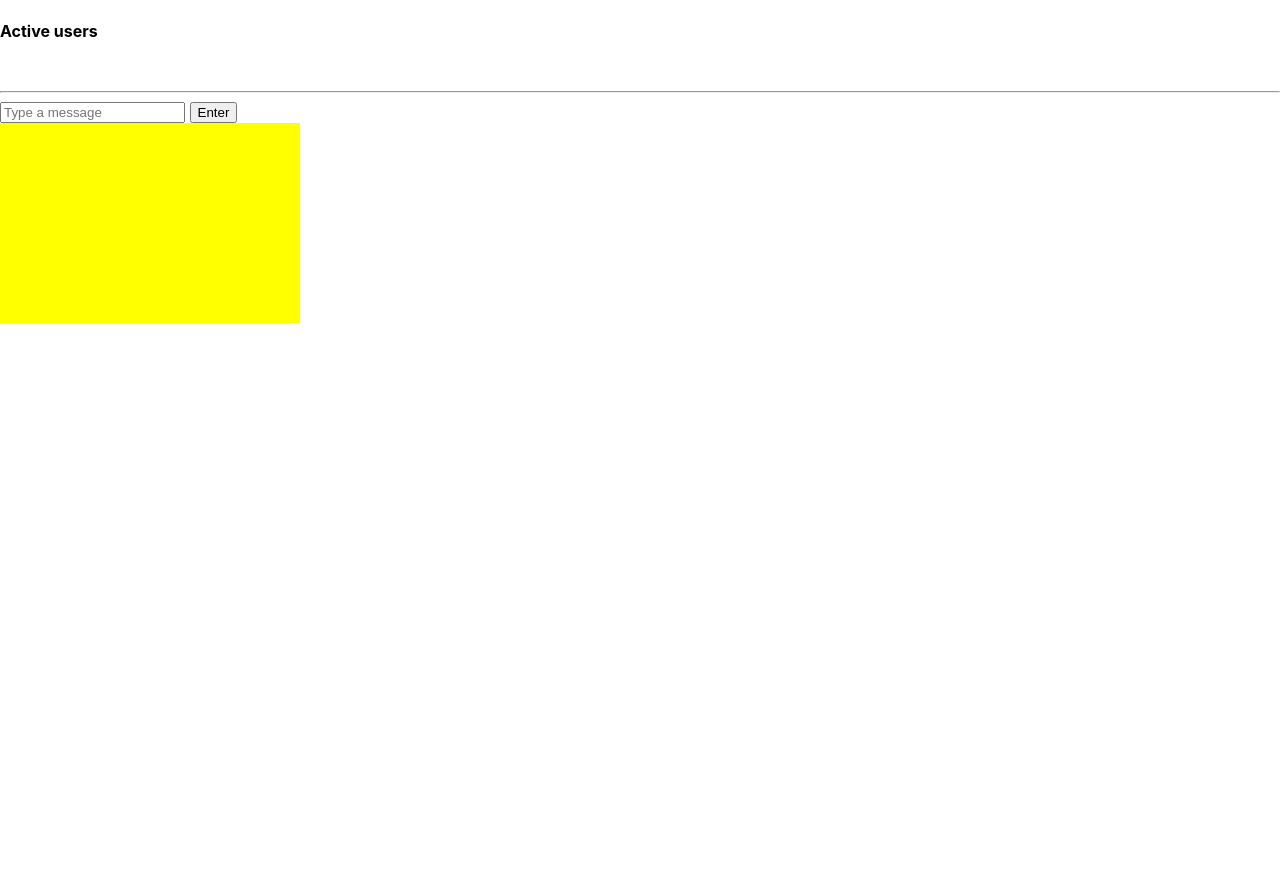
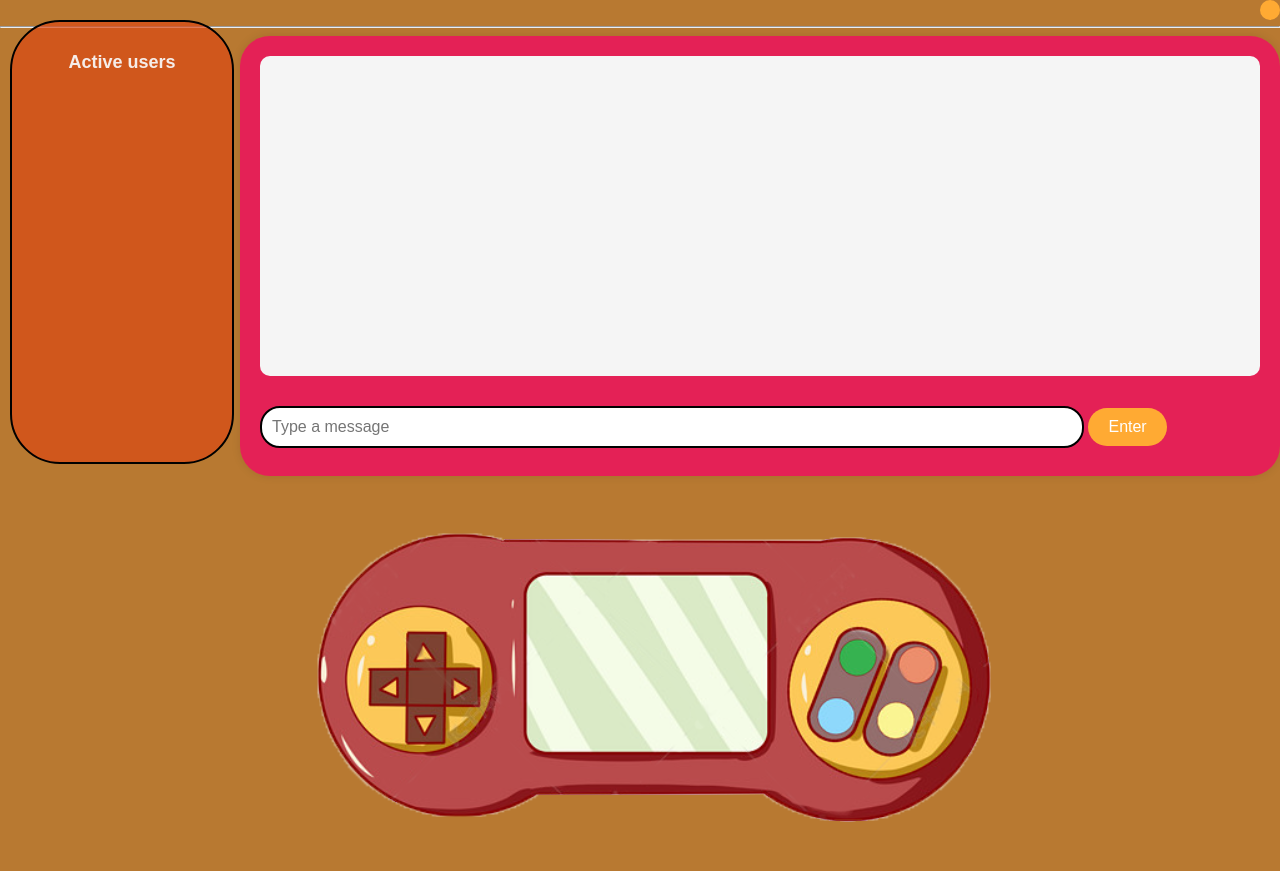
Before and after one commit to rz871256465/ca4, a website: page public/chat.html in a window 1280 px wide. Before the commit the page ends 800 px from the top, so only its background shows below. Drawn offline with nearby package versions, Linux system fonts and the light colour scheme; no server answers.

Commit message:
add chat style

```diff
--- a/public/chat.html
+++ b/public/chat.html
@@ -19,6 +19,7 @@
         <div class="messages__history"></div>
         <div class="fallback"></div>
         <div class="inbox__messages"></div>
+
         <form class="message_form">
     <input type="text" id="messageInput" class="message_form__input" name="message" placeholder="Type a message">
     <button class="message_form__button" type="submit">Enter</button>
@@ -26,6 +27,7 @@
 
     </div>
     <div class="typing-indicator"></div>
+    <div class="gameimg"><img src="/img/game.png" alt="img"></div>
     <script src="/socket.io/socket.io.js"></script>
     <script src="/js/client.js"></script>
 </body>
--- a/public/css/chat.css
+++ b/public/css/chat.css
@@ -1,15 +1,120 @@
-body { margin: 0; padding-bottom: 3rem; font-family: -apple-system, BlinkMacSystemFont, "Segoe UI", Roboto, Helvetica, Arial, sans-serif; }
-#form { background: rgba(0, 0, 0, 0.15); padding: 0.25rem; position: fixed; bottom: 0; left: 0; right: 0; display: flex; height: 3rem; box-sizing: border-box; backdrop-filter: blur(10px); }
-#input { border: none; padding: 0 1rem; flex-grow: 1; border-radius: 2rem; margin: 0.25rem; }
-#input:focus { outline: none; }
-#form > button { background: #333; border: none; padding: 0 1rem; margin: 0.25rem; border-radius: 3px; outline: none; color: #fff; }
-#messages { list-style-type: none; margin: 0; padding: 0; }
-#messages > li { padding: 0.5rem 1rem; }
-#messages > li:nth-child(odd) { background: #efefef; }
+/* Reset some default styles */
+body, html {
+    margin: 0;
+    padding: 0;
+    font-family: Arial, sans-serif;
+    background-color: #b87931; /* 白色背景 */
+}
 
 
+/* Style the sidenav */
+.sidenav {
+    border: 2px solid black; /* 添加2px宽的黑色边框 */
+    margin-top: 20px;
+    margin-left: 10px;
+    width: 180px;
+    background-color: #da4915b3; /* 橙色背景 */
+    color: #fff;
+    padding: 20px;
+    position: fixed;
+    top: 0;
+    left: 0;
+    height: 400px;
+    border-radius: 50px; /* 更大的圆角，使其看起来更可爱 */
+    display: flex; /* 使用flex布局，使内容垂直居中 */
+    flex-direction: column; /* 垂直布局，内容从上到下排列 */
+    justify-content: space-between; /* 上下两端对齐 */
+}
+
+.inbox__people {
+    color: #000000;
+    text-align: center; /* 文字居中 */
+}
+
+.inbox__people h4 {
+    color: #f9f9f9ee;
+    margin: 10px 0; /* 上下外边距增加，文字居中 */
+    font-size: 18px; /* 增大字体大小，使其更突出 */
+}
+
+/* Style the active users list */
+#activeUsersList {
+    list-style: none;
+    padding: 0;
+}
+
+#activeUsersList li {
+    margin-bottom: 10px; /* 更大的间距 */
+    background-color: #ffaa33; /* 橙色背景 */
+    border-radius: 10px; /* 圆角 */
+    padding: 10px 15px; /* 更大的内边距以增加可读性 */
+    color: #fff;
+    font-size: 16px; /* 字体大小 */
+    display: flex; /* 使用flex布局以使文本和图标垂直居中 */
+    align-items: center;
+}
+
+/* Add a cute cartoon icon */
+#activeUsersList li::before {
+    content: "\1F60D"; /* 添加一个可爱的表情图标 */
+    font-size: 24px; /* 图标大小 */
+    margin-right: 10px; /* 图标与文本之间的间距 */
+}
+
+/* Style the content area */
+.content {
+    margin-left: 240px; /* 稍微偏移以腾出空间 */
+    padding: 20px;
+    background-color: #ee105ed5; /* 白色背景 */
+    border-radius: 30px;
+    box-shadow: 0 0 10px rgba(0, 0, 0, 0.1); /* 添加阴影效果 */
+    height: 400px; /* 固定高度为500px */
+}
+
+.messages__history {
+    background-color: #f5f5f5;
+    padding: 10px;
+    border-radius: 10px; /* 圆角 */
+    margin-bottom: 10px;
+    height: 300px; /* 固定高度为400px */
+    overflow-y: auto;
+}
+
+.message_form__input {
+    margin-top: 20px;
+    width: 80%;
+    padding: 10px;
+    border: none;
+    border-radius: 20px; /* 更大的圆角，使其看起来更可爱 */
+    font-size: 16px;
+    border: 2px solid black; /* 添加2px宽的黑色边框 */
+}
+
+.message_form__button {
+    padding: 10px 20px;
+    background-color: #ffaa33; /* 橙色背景 */
+    color: #fff;
+    border: none;
+    border-radius: 20px; /* 更大的圆角 */
+    cursor: pointer;
+    font-size: 16px;
+
+}
+
+/* Style the typing indicator if needed */
 .typing-indicator {
-    background-color: yellow;
-     width: 300px;
-    height: 200px;
+    position: absolute;
+    top: 0;
+    right: 0;
+    padding: 10px;
+    font-size: 18px;
+    font-weight: bold;
+    background-color: #ffaa33; /* 橙色背景 */
+    border-radius: 10px;
 }
+.gameimg{
+    margin-top: -30px;
+    margin-left: 240px;
+
+
+}
```
Also changed, not shown: public/about.html (added), public/img/game.png (added).
